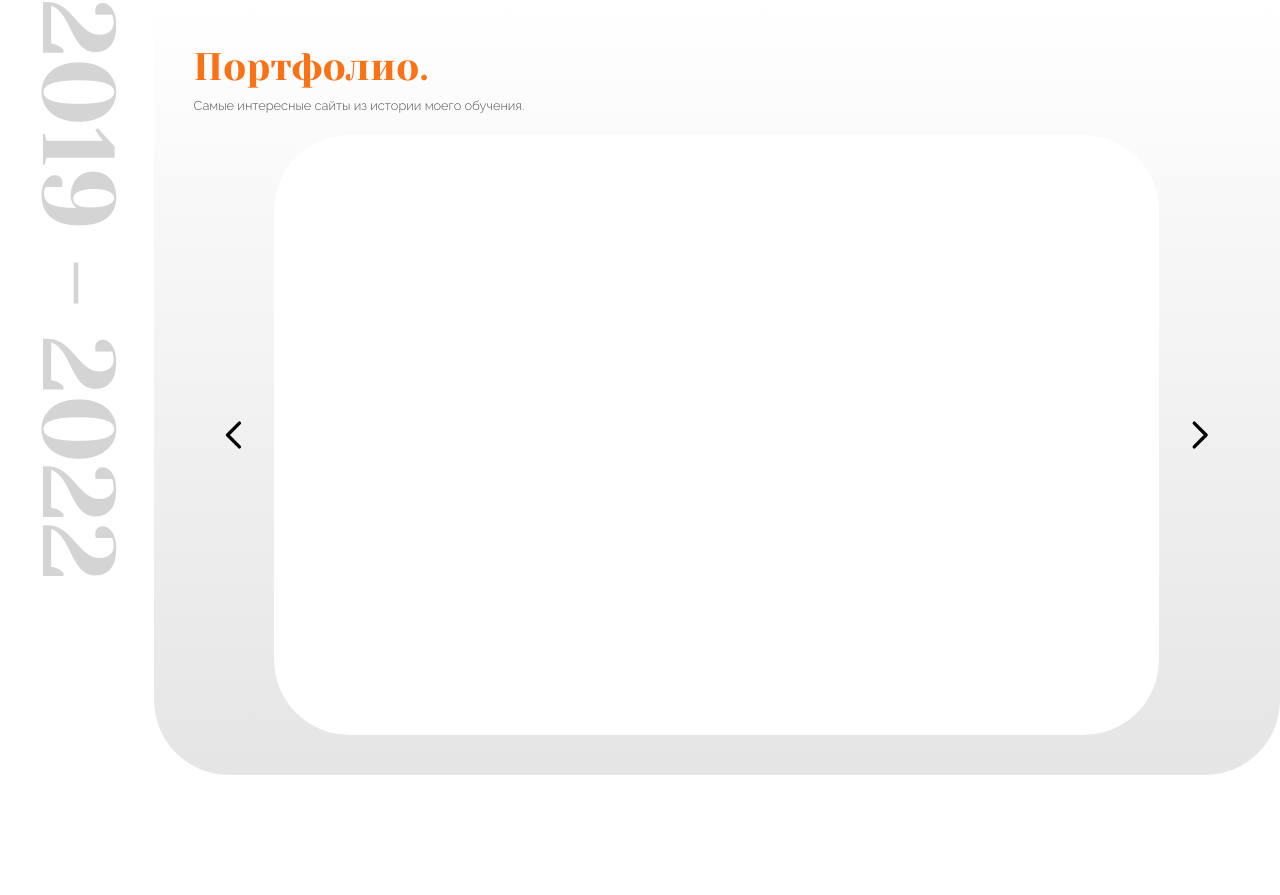
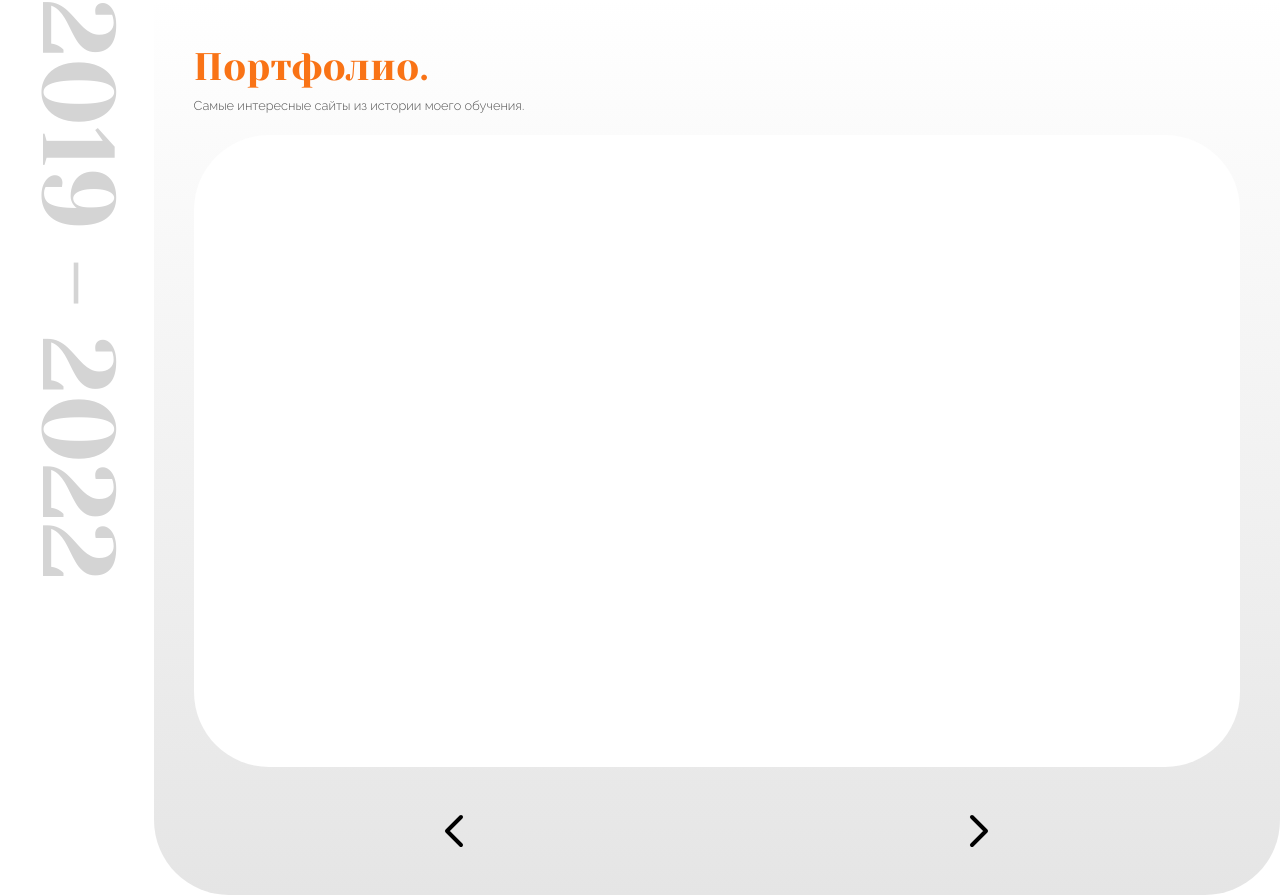
Before and after one commit to hysnp/portfolio-one, a Vue app: page / in a window 1280 px wide. Shown: the part 1395-2290 px from the top of the page. Before the commit the page ends 2170 px from the top, so only its background shows below. Built offline with nearby package versions, Linux system fonts and the light colour scheme.

Commit message:
slider adaptive

```diff
--- a/src/App.vue
+++ b/src/App.vue
@@ -4,6 +4,7 @@
     <SectionOneVue />
     <SectionTwoVue />
     <SectionThreeVue />
+    <SectionFourVue />
   </main>
 </template>
 
@@ -12,6 +13,7 @@
 import SectionOneVue from "./sections/SectionOne.vue";
 import SectionTwoVue from "./sections/SectionTwo.vue";
 import SectionThreeVue from "./sections/SectionThree.vue";
+import SectionFourVue from "./sections/SectionFour.vue";
 
 import { onMounted } from "vue";
 // import { animate } from "motion";
--- /dev/null
+++ b/src/sections/SectionFour.vue
@@ -0,0 +1,13 @@
+<template>
+    <div>
+
+    </div>
+</template>
+
+<script setup>
+
+</script>
+
+<style lang="scss" scoped>
+
+</style>
--- a/src/sections/SectionThree.vue
+++ b/src/sections/SectionThree.vue
@@ -27,7 +27,16 @@
           >
             Самые интересные сайты из истории моего обучения.
           </p>
-          <div class="flex h-75vh w-full overflow-hidden">
+          <div class="flex flex-col h-90vh w-full overflow-hidden">
+            <div
+              id="portfolio-slider"
+              class="flex h-full w-full rounded-75px overflow-hidden"
+            >
+              <div id="site-1" class="min-w-full bg-white"></div>
+              <div id="site-2" class="min-w-full bg-black"></div>
+              <div id="site-3" class="min-w-full bg-white"></div>
+            </div>
+            <div id="slider-buttons" class="flex justify-around lg:mt-10 mt-5">
               <svg
               xmlns="http://www.w3.org/2000/svg"
               class="w-12 mx-5 cursor-pointer"
@@ -43,14 +52,6 @@
                 d="M15 19l-7-7 7-7"
               />
             </svg>
-            <div
-              id="portfolio-slider"
-              class="flex h-full w-full space-x-5 rounded-75px overflow-hidden"
-            >
-              <div id="site-1" class="min-w-full bg-white rounded-75px"></div>
-              <div id="site-2" class="min-w-full bg-black rounded-75px"></div>
-              <div id="site-3" class="min-w-full bg-black rounded-75px"></div>
-            </div>
             <svg
               xmlns="http://www.w3.org/2000/svg"
               class="w-12 mx-5 cursor-pointer"
@@ -70,6 +71,7 @@
           </div>
         </div>
       </div>
+    </div>
   </section>
 </template>
 
@@ -80,24 +82,29 @@ onMounted(() => {
   const chevronLeft = document.querySelector("#chevron-left");
   const chevronRight = document.querySelector("#chevron-right");
   const portfolioSlider = document.querySelector("#portfolio-slider");
+  const sliderChildCount = portfolioSlider.childElementCount;
 
   let currentSlide = 0;
 
   chevronLeft.addEventListener("click", () => {
+    if (currentSlide > 0) {
       --currentSlide;
       portfolioSlider.scrollTo({
         top: 0,
-      left: portfolioSlider.clientWidth * currentSlide + 20,
+        left: portfolioSlider.clientWidth * currentSlide,
         behavior: "smooth",
       });
+    }
   });
   chevronRight.addEventListener("click", () => {
+    if (currentSlide + 1 < sliderChildCount) {
       ++currentSlide;
       portfolioSlider.scrollTo({
         top: 0,
-      left: portfolioSlider.clientWidth * currentSlide + 20,
+        left: portfolioSlider.clientWidth * currentSlide,
         behavior: "smooth",
       });
+    }
   });
 
   // const portfolioBgColors = [
```
Also changed, not shown: src/tailwind.css. Lines whose indentation alone changed are shown as unchanged.
